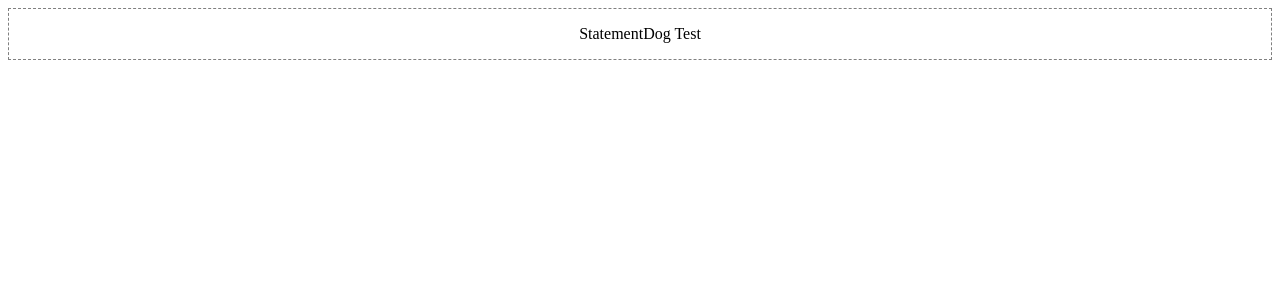
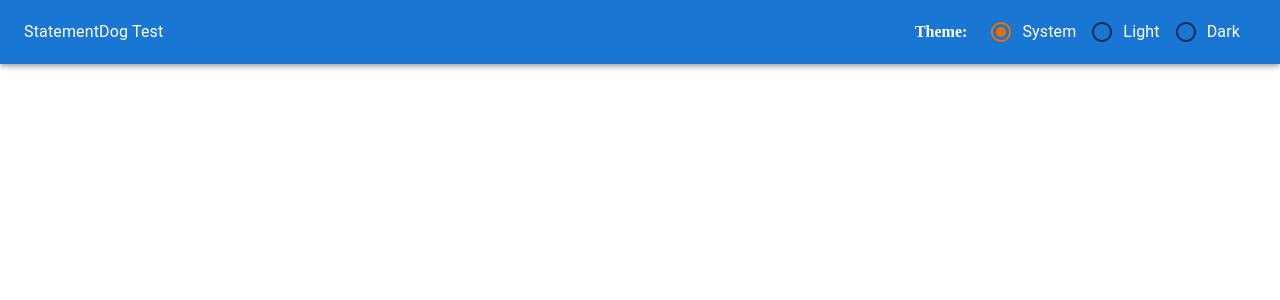
Before and after one commit to mark-lauq/statementdog-test, a Next.js app: page / in a window 1280 px wide. Shown: the top 300 px of the page. Built offline with nearby package versions, Linux system fonts and the light colour scheme; what @mui/material-nextjs would draw is missing.

Commit message:
feat: support toggle mode

```diff
--- a/src/app/layout.tsx
+++ b/src/app/layout.tsx
@@ -1,6 +1,9 @@
 import type { Metadata } from "next";
 import { Geist, Geist_Mono } from "next/font/google";
 import { AppRouterCacheProvider } from "@mui/material-nextjs/v15-appRouter";
+import { ThemeProvider } from "@mui/material/styles";
+import InitColorSchemeScript from "@mui/material/InitColorSchemeScript";
+import theme from "../theme";
 
 const geistSans = Geist({
   variable: "--font-geist-sans",
@@ -22,9 +25,17 @@ export default function RootLayout({
   children: React.ReactNode;
 }>) {
   return (
-    <html lang="en">
+    <html lang="en" suppressHydrationWarning>
       <body className={`${geistSans.variable} ${geistMono.variable}`}>
-        <AppRouterCacheProvider>{children}</AppRouterCacheProvider>
+        {/**
+         * Preventing SSR flickering
+         * https://mui.com/material-ui/customization/css-theme-variables/configuration/#preventing-ssr-flickering
+         *
+         */}
+        <InitColorSchemeScript attribute="class" />
+        <AppRouterCacheProvider>
+          <ThemeProvider theme={theme}>{children}</ThemeProvider>
+        </AppRouterCacheProvider>
       </body>
     </html>
   );
--- a/src/app/page.tsx
+++ b/src/app/page.tsx
@@ -1,12 +1,17 @@
-import Box from "@mui/material/Box";
+import { Box, AppBar, Toolbar, Typography } from "@mui/material";
+import ThemeToggle from "@/components/ThemeToggle";
 
 export default function Home() {
   return (
-    <Box
-      component="section"
-      sx={{ p: 2, border: "1px dashed grey", textAlign: "center" }}
-    >
-      StatementDog Test
+    <Box sx={{ flexGrow: 1 }}>
+      <AppBar>
+        <Toolbar>
+          <Typography component="div" sx={{ flexGrow: 1 }}>
+            StatementDog Test
+          </Typography>
+          <ThemeToggle />
+        </Toolbar>
+      </AppBar>
     </Box>
   );
 }
--- /dev/null
+++ b/src/components/ThemeToggle.tsx
@@ -0,0 +1,56 @@
+"use client";
+
+import { memo, type ChangeEvent } from "react";
+import {
+  Stack,
+  FormControl,
+  FormControlLabel,
+  RadioGroup,
+  Radio,
+  useColorScheme,
+} from "@mui/material";
+
+type Mode = "system" | "light" | "dark";
+
+export default memo(function ThemeToggle() {
+  const { mode, setMode } = useColorScheme();
+
+  if (!mode) {
+    return null;
+  }
+
+  const handleChange = ({ target }: ChangeEvent<HTMLInputElement>) => {
+    setMode(target.value as Mode);
+  };
+
+  return (
+    <FormControl>
+      <Stack direction="row" spacing={3} sx={{ alignItems: "center" }}>
+        <strong>Theme:</strong>
+        <RadioGroup
+          row
+          aria-labelledby="theme-toggle"
+          name="theme-toggle"
+          value={mode}
+          onChange={handleChange}
+        >
+          <FormControlLabel
+            label="System"
+            value="system"
+            control={<Radio color="warning" />}
+          />
+          <FormControlLabel
+            label="Light"
+            value="light"
+            control={<Radio color="warning" />}
+          />
+          <FormControlLabel
+            label="Dark"
+            value="dark"
+            control={<Radio color="warning" />}
+          />
+        </RadioGroup>
+      </Stack>
+    </FormControl>
+  );
+});
--- /dev/null
+++ b/src/theme.ts
@@ -0,0 +1,17 @@
+"use client";
+
+import { createTheme } from "@mui/material";
+
+/**
+ * MUI theme configuration
+ */
+export default createTheme({
+  colorSchemes: {
+    dark: true,
+  },
+  cssVariables: {
+    // Fix: dark mode flicker
+    // https://mui.com/material-ui/customization/dark-mode/#dark-mode-flicker
+    colorSchemeSelector: "class",
+  },
+});
```
